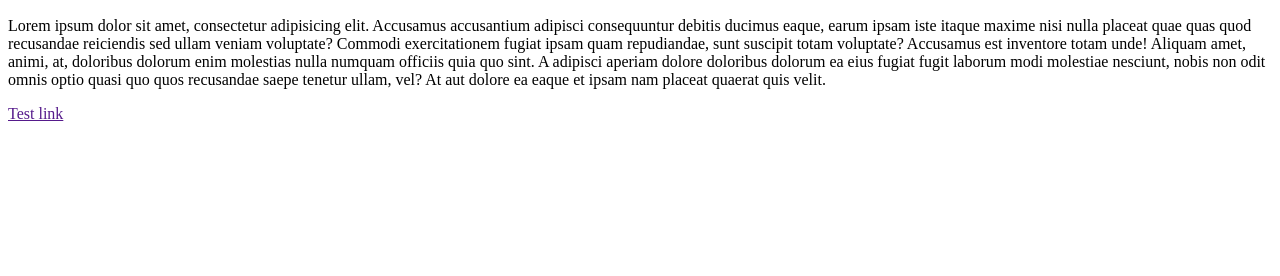
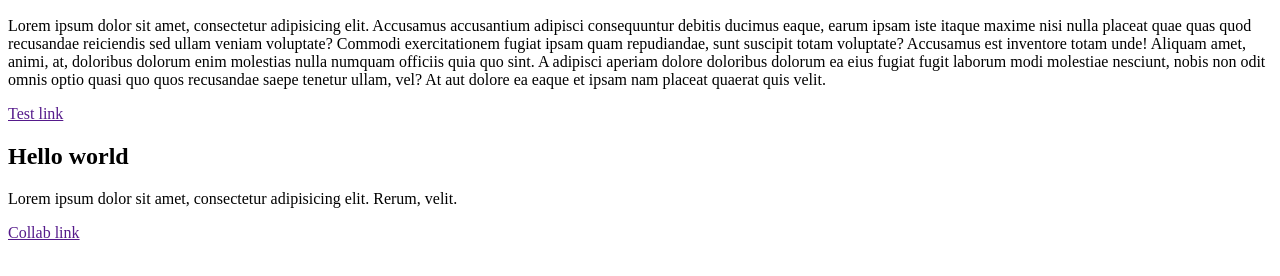
Before and after one commit to maxbirimkulov/collab, a plain HTML site: page index.html in a window 1280 px wide. Shown: the part 110-386 px from the top of the page. Drawn offline with Linux system fonts and the light colour scheme.

Commit message:
add collab section

```diff
--- a/index.html
+++ b/index.html
@@ -14,7 +14,11 @@
     <p>Lorem ipsum dolor sit amet, consectetur adipisicing elit. Accusamus accusantium adipisci consequuntur debitis ducimus eaque, earum ipsam iste itaque maxime nisi nulla placeat quae quas quod recusandae reiciendis sed ullam veniam voluptate? Commodi exercitationem fugiat ipsam quam repudiandae, sunt suscipit totam voluptate? Accusamus est inventore totam unde! Aliquam amet, animi, at, doloribus dolorum enim molestias nulla numquam officiis quia quo sint. A adipisci aperiam dolore doloribus dolorum ea eius fugiat fugit laborum modi molestiae nesciunt, nobis non odit omnis optio quasi quo quos recusandae saepe tenetur ullam, vel? At aut dolore ea eaque et ipsam nam placeat quaerat quis velit.</p>
     <a href="">Test link</a>
 </section>
-<section class="second"></section>
+<section class="second">
+    <h2>Hello world</h2>
+    <p>Lorem ipsum dolor sit amet, consectetur adipisicing elit. Rerum, velit.</p>
+    <a href="">Collab link</a>
+</section>
 <section class="third"></section>
 <section class="fourth"></section>
 <section class="fifth"></section>
```
